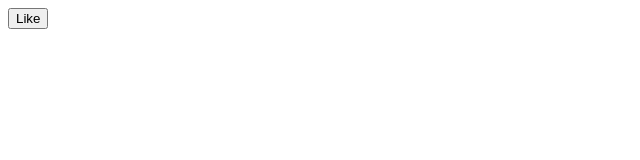
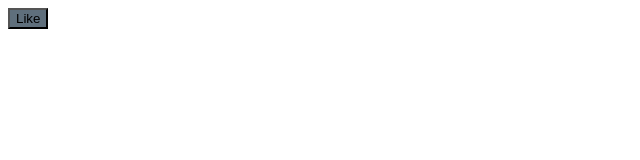
Before and after one commit to JacquesLucke/study-decks, a React app in the folder web-frontend/: page / in a window 1280 px wide. Shown: the top 160 px of the page, without its empty margins (0-640 px from the left). Built offline with nearby package versions, Linux system fonts and the light colour scheme.

Commit message:
initial use of css

```diff
--- a/web-frontend/src/index.tsx
+++ b/web-frontend/src/index.tsx
@@ -1,5 +1,6 @@
 import * as React from "react";
 import * as ReactDom from "react-dom";
+import "./mystyle.css";
 
 class MyButton extends React.Component<{}, { liked: boolean }> {
   constructor(props) {
--- /dev/null
+++ b/web-frontend/src/mystyle.css
@@ -0,0 +1,3 @@
+button {
+    background-color: rgb(95, 111, 124);
+}
--- a/web-frontend/webpack.development.config.js
+++ b/web-frontend/webpack.development.config.js
@@ -17,6 +17,10 @@ module.exports = {
         use: "ts-loader",
         exclude: /node_modules/,
       },
+      {
+        test: /\.css$/,
+        use: ["style-loader", "css-loader"],
+      },
     ],
   },
   resolve: {
```
